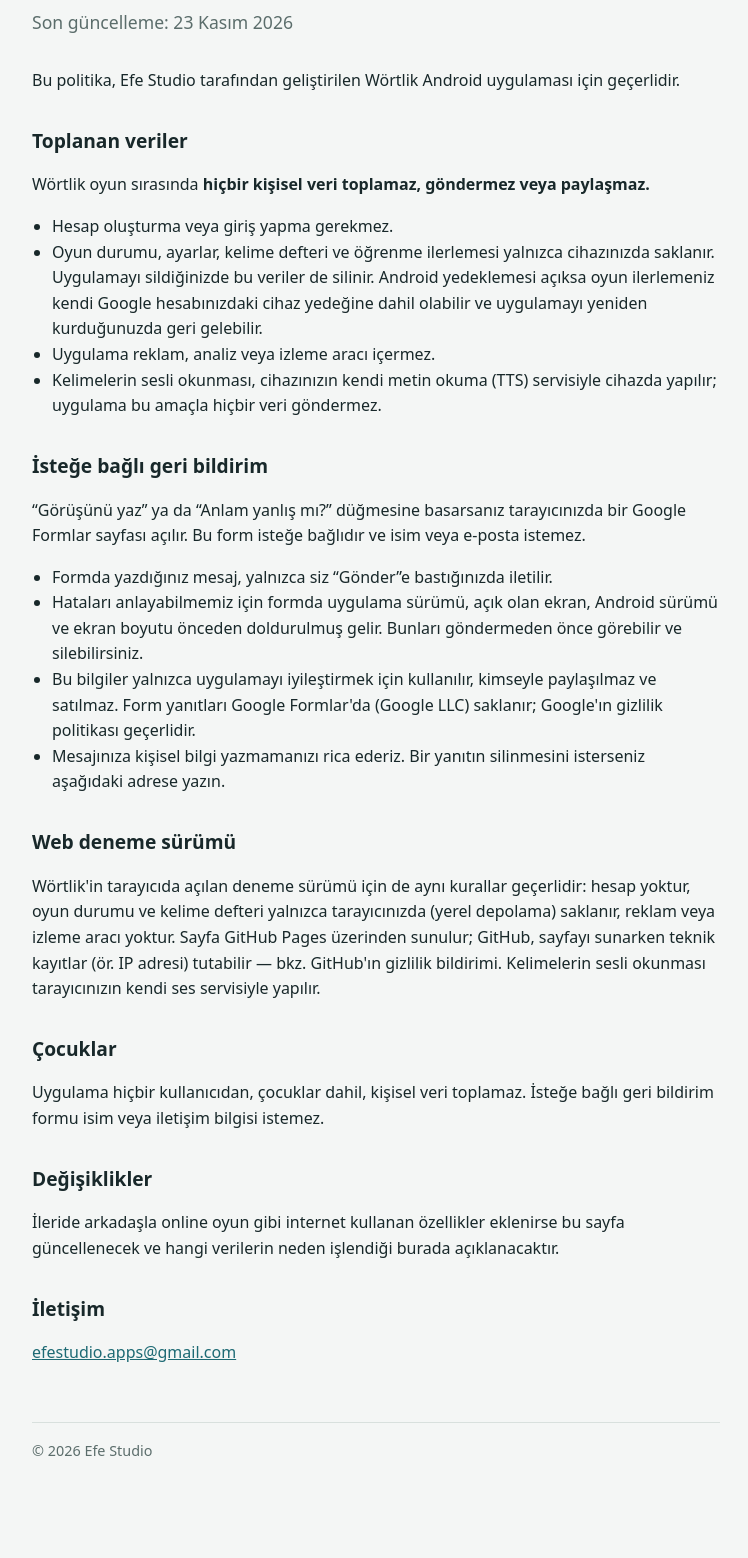
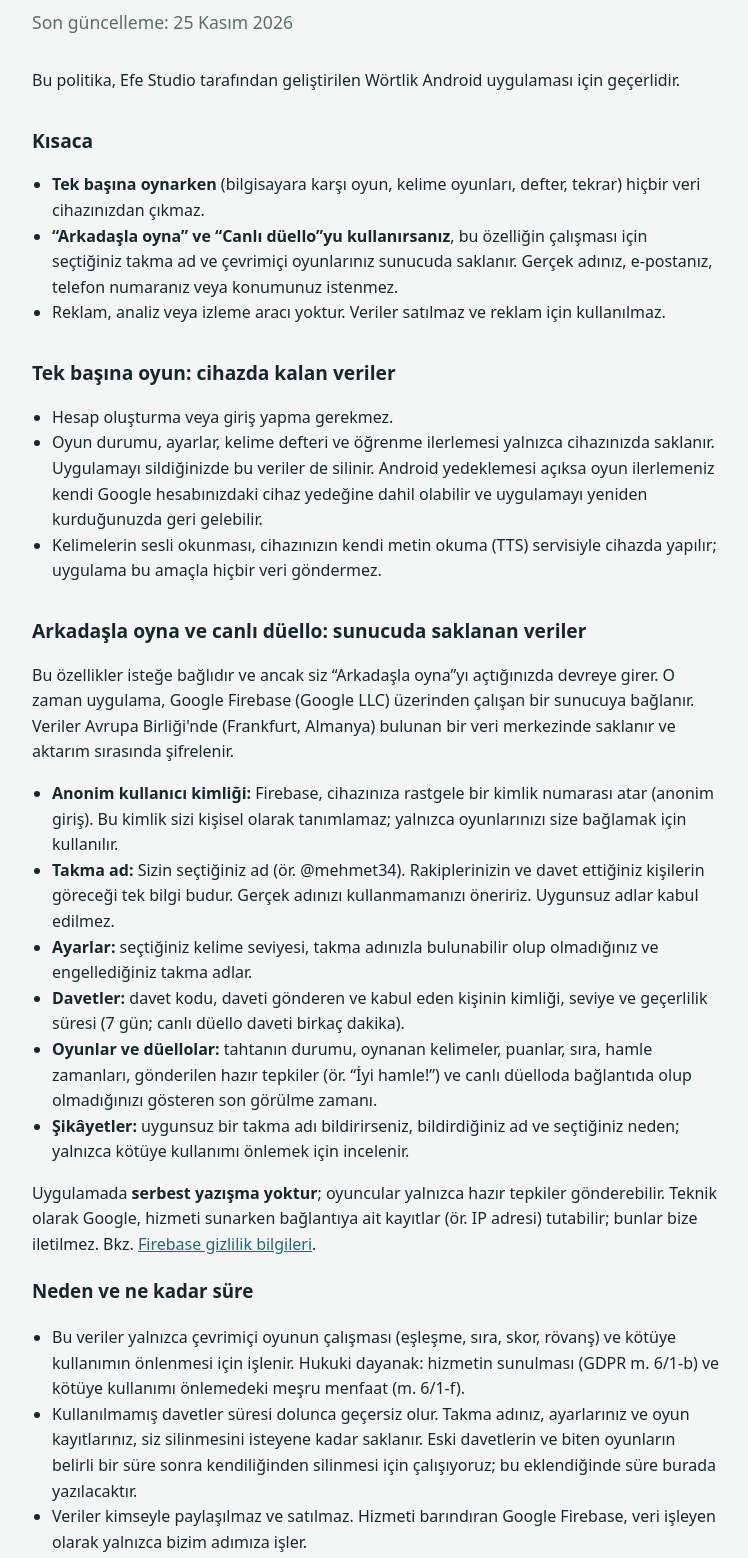
Before and after one commit to efestudioapps/efestudioapps.github.io, a plain HTML site: page woertlik/gizlilik.html in a window 1280 px wide. Shown: the part 160-1718 px from the top of the page, without its empty margins (264-1012 px from the left). Before the commit the page ends 1686 px from the top, so only its background shows below. Drawn offline with Linux system fonts and the light colour scheme.

Commit message:
Wörtlik gizlilik: Arkadaşla oyna ve canlı düello (takma ad, anonim kimlik, Firebase/Frankfurt, silme, haklar)
Co-Authored-By: Claude Opus 5.5 <noreply@anthropic.com>
Claude-Session: https://claude.ai/code/session_01GqYMdDe51HtnQMDjWgs5z5

```diff
--- a/woertlik/gizlilik.html
+++ b/woertlik/gizlilik.html
@@ -10,16 +10,39 @@
 <div class="wrap">
 <header><a class="brand" href="../">Efe Studio</a><nav><a href="./">Wörtlik</a></nav></header>
 <h1>Wörtlik – Gizlilik Politikası</h1>
-<p class="lead">Son güncelleme: 23 Kasım 2026</p>
+<p class="lead">Son güncelleme: 25 Kasım 2026</p>
 <p>Bu politika, Efe Studio tarafından geliştirilen Wörtlik Android uygulaması için geçerlidir.</p>
-<h2>Toplanan veriler</h2>
-<p>Wörtlik oyun sırasında <b>hiçbir kişisel veri toplamaz, göndermez veya paylaşmaz.</b></p>
+<h2>Kısaca</h2>
+<ul>
+<li><b>Tek başına oynarken</b> (bilgisayara karşı oyun, kelime oyunları, defter, tekrar) hiçbir veri cihazınızdan çıkmaz.</li>
+<li><b>“Arkadaşla oyna” ve “Canlı düello”yu kullanırsanız</b>, bu özelliğin çalışması için seçtiğiniz takma ad ve çevrimiçi oyunlarınız sunucuda saklanır. Gerçek adınız, e-postanız, telefon numaranız veya konumunuz istenmez.</li>
+<li>Reklam, analiz veya izleme aracı yoktur. Veriler satılmaz ve reklam için kullanılmaz.</li>
+</ul>
+<h2>Tek başına oyun: cihazda kalan veriler</h2>
 <ul>
 <li>Hesap oluşturma veya giriş yapma gerekmez.</li>
 <li>Oyun durumu, ayarlar, kelime defteri ve öğrenme ilerlemesi yalnızca cihazınızda saklanır. Uygulamayı sildiğinizde bu veriler de silinir. Android yedeklemesi açıksa oyun ilerlemeniz kendi Google hesabınızdaki cihaz yedeğine dahil olabilir ve uygulamayı yeniden kurduğunuzda geri gelebilir.</li>
-<li>Uygulama reklam, analiz veya izleme aracı içermez.</li>
 <li>Kelimelerin sesli okunması, cihazınızın kendi metin okuma (TTS) servisiyle cihazda yapılır; uygulama bu amaçla hiçbir veri göndermez.</li>
 </ul>
+<h2>Arkadaşla oyna ve canlı düello: sunucuda saklanan veriler</h2>
+<p>Bu özellikler isteğe bağlıdır ve ancak siz “Arkadaşla oyna”yı açtığınızda devreye girer. O zaman uygulama, Google Firebase (Google LLC) üzerinden çalışan bir sunucuya bağlanır. Veriler Avrupa Birliği'nde (Frankfurt, Almanya) bulunan bir veri merkezinde saklanır ve aktarım sırasında şifrelenir.</p>
+<ul>
+<li><b>Anonim kullanıcı kimliği:</b> Firebase, cihazınıza rastgele bir kimlik numarası atar (anonim giriş). Bu kimlik sizi kişisel olarak tanımlamaz; yalnızca oyunlarınızı size bağlamak için kullanılır.</li>
+<li><b>Takma ad:</b> Sizin seçtiğiniz ad (ör. @mehmet34). Rakiplerinizin ve davet ettiğiniz kişilerin göreceği tek bilgi budur. Gerçek adınızı kullanmamanızı öneririz. Uygunsuz adlar kabul edilmez.</li>
+<li><b>Ayarlar:</b> seçtiğiniz kelime seviyesi, takma adınızla bulunabilir olup olmadığınız ve engellediğiniz takma adlar.</li>
+<li><b>Davetler:</b> davet kodu, daveti gönderen ve kabul eden kişinin kimliği, seviye ve geçerlilik süresi (7 gün; canlı düello daveti birkaç dakika).</li>
+<li><b>Oyunlar ve düellolar:</b> tahtanın durumu, oynanan kelimeler, puanlar, sıra, hamle zamanları, gönderilen hazır tepkiler (ör. “İyi hamle!”) ve canlı düelloda bağlantıda olup olmadığınızı gösteren son görülme zamanı.</li>
+<li><b>Şikâyetler:</b> uygunsuz bir takma adı bildirirseniz, bildirdiğiniz ad ve seçtiğiniz neden; yalnızca kötüye kullanımı önlemek için incelenir.</li>
+</ul>
+<p>Uygulamada <b>serbest yazışma yoktur</b>; oyuncular yalnızca hazır tepkiler gönderebilir. Teknik olarak Google, hizmeti sunarken bağlantıya ait kayıtlar (ör. IP adresi) tutabilir; bunlar bize iletilmez. Bkz. <a href="https://firebase.google.com/support/privacy">Firebase gizlilik bilgileri</a>.</p>
+<h3>Neden ve ne kadar süre</h3>
+<ul>
+<li>Bu veriler yalnızca çevrimiçi oyunun çalışması (eşleşme, sıra, skor, rövanş) ve kötüye kullanımın önlenmesi için işlenir. Hukuki dayanak: hizmetin sunulması (GDPR m. 6/1-b) ve kötüye kullanımı önlemedeki meşru menfaat (m. 6/1-f).</li>
+<li>Kullanılmamış davetler süresi dolunca geçersiz olur. Takma adınız, ayarlarınız ve oyun kayıtlarınız, siz silinmesini isteyene kadar saklanır. Eski davetlerin ve biten oyunların belirli bir süre sonra kendiliğinden silinmesi için çalışıyoruz; bu eklendiğinde süre burada yazılacaktır.</li>
+<li>Veriler kimseyle paylaşılmaz ve satılmaz. Hizmeti barındıran Google Firebase, veri işleyen olarak yalnızca bizim adımıza işler.</li>
+</ul>
+<h3>Verilerinizi silme</h3>
+<p>Çevrimiçi verilerinizin (takma ad, ayarlar, davetler, oyunlar) silinmesini istiyorsanız takma adınızla birlikte <a href="mailto:efestudio.apps@gmail.com?subject=W%C3%B6rtlik%20veri%20silme">efestudio.apps@gmail.com</a> adresine yazın; en geç 30 gün içinde silinir. Uygulama içinde doğrudan silme seçeneği bir sonraki sürümde gelecektir. Uygulamayı kaldırmak sunucudaki verileri silmez, ama anonim kimlik cihazla birlikte kaybolduğu için bu veriler artık size bağlanamaz.</p>
 <h2>İsteğe bağlı geri bildirim</h2>
 <p>“Görüşünü yaz” ya da “Anlam yanlış mı?” düğmesine basarsanız tarayıcınızda bir Google Formlar sayfası açılır. Bu form isteğe bağlıdır ve isim veya e-posta istemez.</p>
 <ul>
@@ -31,9 +54,11 @@
 <h2>Web deneme sürümü</h2>
 <p>Wörtlik'in tarayıcıda açılan deneme sürümü için de aynı kurallar geçerlidir: hesap yoktur, oyun durumu ve kelime defteri yalnızca tarayıcınızda (yerel depolama) saklanır, reklam veya izleme aracı yoktur. Sayfa GitHub Pages üzerinden sunulur; GitHub, sayfayı sunarken teknik kayıtlar (ör. IP adresi) tutabilir — bkz. GitHub'ın gizlilik bildirimi. Kelimelerin sesli okunması tarayıcınızın kendi ses servisiyle yapılır.</p>
 <h2>Çocuklar</h2>
-<p>Uygulama hiçbir kullanıcıdan, çocuklar dahil, kişisel veri toplamaz. İsteğe bağlı geri bildirim formu isim veya iletişim bilgisi istemez.</p>
+<p>Wörtlik çocuklara yönelik bir uygulama değildir. “Arkadaşla oyna” 13 yaşından küçükler için tasarlanmamıştır. Tek başına oyunda hiçbir kullanıcıdan, çocuklar dahil, veri toplanmaz.</p>
+<h2>Haklarınız</h2>
+<p>Verilerinize erişme, düzeltilmesini veya silinmesini isteme ve işlenmesine itiraz etme hakkınız vardır (GDPR, İsviçre veri koruma kanunu, KVKK). Bunun için aşağıdaki adrese yazabilirsiniz. Ayrıca yaşadığınız ülkenin veri koruma kurumuna şikâyette bulunabilirsiniz.</p>
 <h2>Değişiklikler</h2>
-<p>İleride arkadaşla online oyun gibi internet kullanan özellikler eklenirse bu sayfa güncellenecek ve hangi verilerin neden işlendiği burada açıklanacaktır.</p>
+<p>Bu politika değiştiğinde güncel sürüm bu sayfada yayınlanır ve üstteki tarih değişir.</p>
 <h2>İletişim</h2>
 <p><a href="mailto:efestudio.apps@gmail.com">efestudio.apps@gmail.com</a></p>
 <footer>© 2026 Efe Studio</footer>
```
